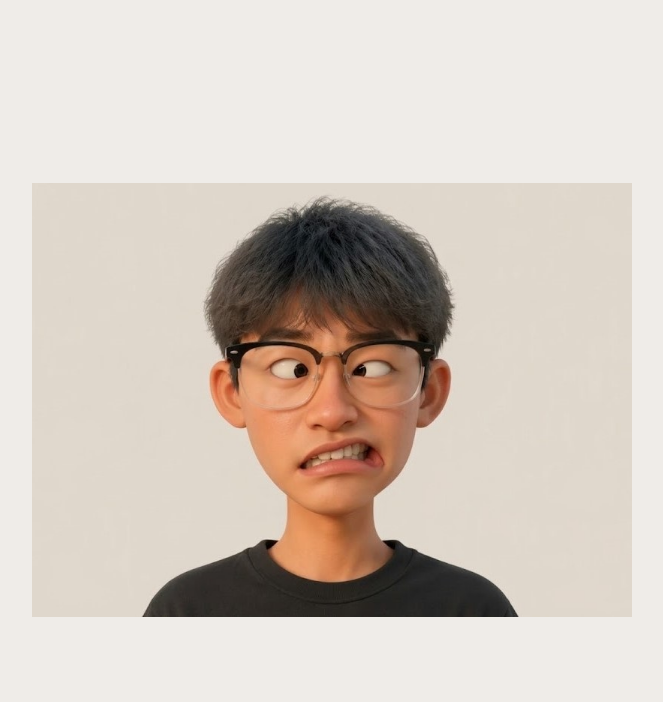
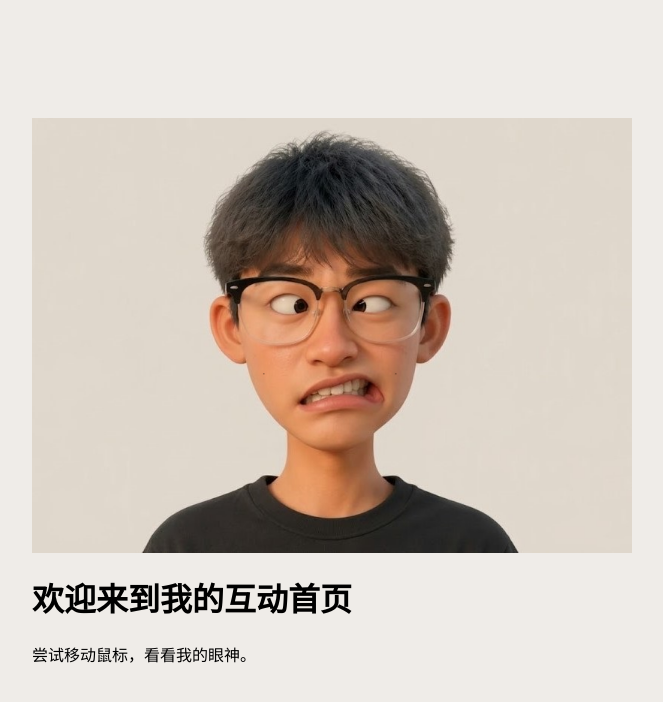
Before and after one commit to liyonghua01/liyonghua01.github.io, a plain HTML site: page index.html in a window 1280 px wide. Shown: the whole page, without its empty margins (308-971 px from the left). Drawn offline with Linux system fonts and the light colour scheme.

Commit message:
Update index.html

```diff
--- a/index.html
+++ b/index.html
@@ -2,29 +2,40 @@
 <html lang="zh-CN">
 <head>
     <meta charset="UTF-8">
-    <title>我的互动主页</title>
+    <meta name="viewport" content="width=device-width, initial-scale=1.0">
+    <title>我的互动全屏主页</title>
     <link rel="stylesheet" href="style.css">
 </head>
 <body>
+
     <div id="homepage">
         <div class="face-wrapper">
-            <!-- 1. 底层：你刚刚发的那张眼白底图 -->
+            <!-- 1. 最底层：面部和身体底图 -->
             <img src="face-base.jpg" alt="底图" class="face-base">
 
-            <!-- 2. 中间层：两个眼球 -->
-            <div id="eyes-container">
-                <div id="eye-l" class="eye">
-                    <img src="eye-pupil.png" alt="左眼瞳孔" class="pupil">
-                </div>
-                <div id="eye-r" class="eye">
-                    <img src="eye-pupil.png" alt="右眼瞳孔" class="pupil">
+            <!-- 2. 中间层：覆盖层（包括眼眶和眼镜） -->
+            <div class="eye-mask-container">
+                <img src="face-mask.png" alt="遮罩" class="face-mask">
+
+                <!-- 3. 核心：两个眼球 -->
+                <div id="eyes-container">
+                    <div id="eye-l" class="eye">
+                        <img src="eye-pupil.png" alt="左瞳孔" class="pupil">
+                    </div>
+                    <div id="eye-r" class="eye">
+                        <img src="eye-pupil.png" alt="右瞳孔" class="pupil">
+                    </div>
                 </div>
             </div>
 
-            <!-- 3. 顶层：眼镜和眼眶遮罩 -->
-            <img src="face-mask.png" alt="遮罩" class="face-mask">
+            <!-- 4. 文字介绍 (可选) -->
+            <div class="intro">
+                <h1>欢迎来到我的互动首页</h1>
+                <p>尝试移动鼠标，看看我的眼神。</p>
+            </div>
         </div>
     </div>
+
     <script src="script.js"></script>
 </body>
 </html>
```
